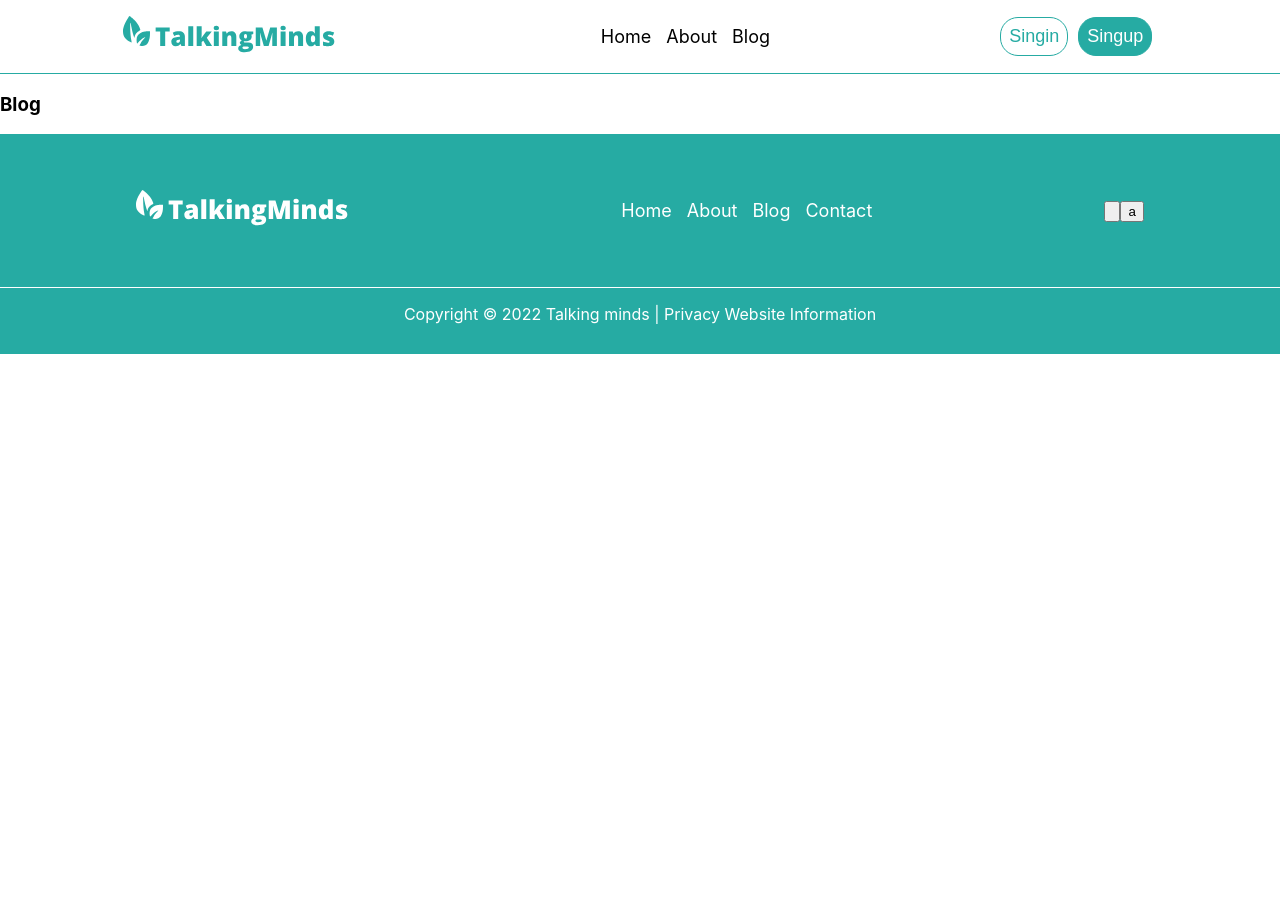
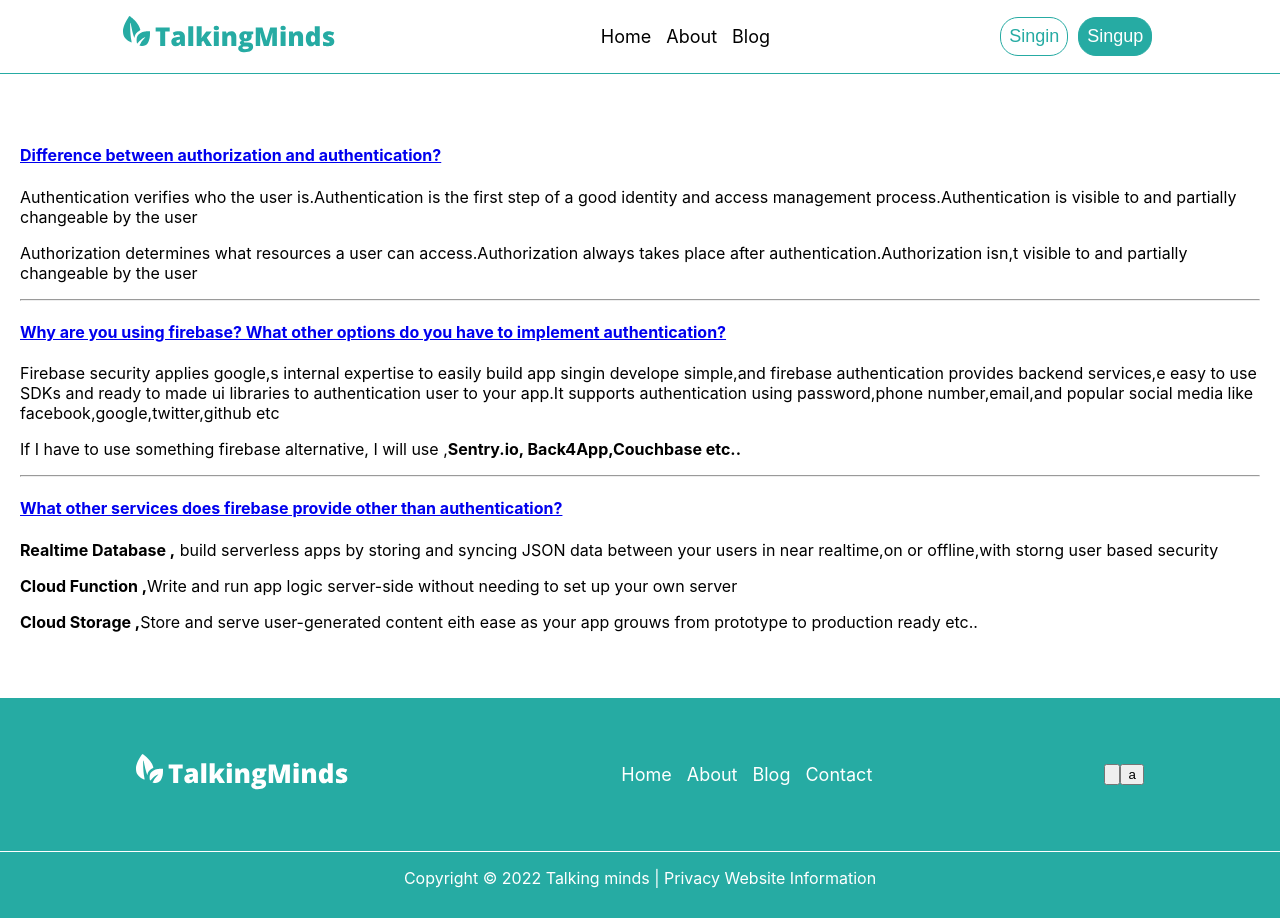
Before and after one commit to Md-Rasel-Ahmed/service-provider, a React (Create React App) app: page /blog in a window 1280 px wide. Before the commit the page ends 800 px from the top, so only its background shows below. Built offline with nearby package versions, Linux system fonts and the light colour scheme; no server answers.

Commit message:
blog page done

```diff
--- a/src/components/Blog/Blog.js
+++ b/src/components/Blog/Blog.js
@@ -2,8 +2,69 @@ import React from "react";
 
 const Blog = () => {
   return (
-    <div>
-      <h3>Blog</h3>
+    <div style={{ padding: "50px 20px" }}>
+      <div>
+        <h4>
+          <a href="#">Difference between authorization and authentication?</a>
+        </h4>
+        <p>
+          Authentication verifies who the user is.Authentication is the first
+          step of a good identity and access management process.Authentication
+          is visible to and partially changeable by the user
+        </p>
+        <p>
+          Authorization determines what resources a user can
+          access.Authorization always takes place after
+          authentication.Authorization isn,t visible to and partially changeable
+          by the user
+        </p>
+      </div>
+      <hr />
+      <div>
+        <h4>
+          <a href="#">
+            Why are you using firebase? What other options do you have to
+            implement authentication?
+          </a>
+        </h4>
+        <p>
+          Firebase security applies google,s internal expertise to easily build
+          app singin develope simple,and firebase authentication provides
+          backend services,e easy to use SDKs and ready to made ui libraries to
+          authentication user to your app.It supports authentication using
+          password,phone number,email,and popular social media like
+          facebook,google,twitter,github etc{" "}
+        </p>
+        <p>
+          If I have to use something firebase alternative, I will use ,
+          <strong>Sentry.io, </strong>
+          <strong>Back4App,</strong>
+          <strong>Couchbase etc..</strong>
+        </p>
+      </div>
+      <hr />
+      <div>
+        <h4>
+          <a href="#">
+            What other services does firebase provide other than authentication?
+          </a>
+        </h4>
+        <p>
+          <strong>Realtime Database ,</strong> build serverless apps by storing
+          and syncing JSON data between your users in near realtime,on or
+          offline,with storng user based security
+        </p>
+        <p>
+          <strong>Cloud Function ,</strong>
+          Write and run app logic server-side without needing to set up your own
+          server
+        </p>
+        <p>
+          <strong>Cloud Storage ,</strong>
+          Store and serve user-generated content eith ease as your app grouws
+          from prototype to production ready etc..
+        </p>
+      </div>
     </div>
   );
 };
```
